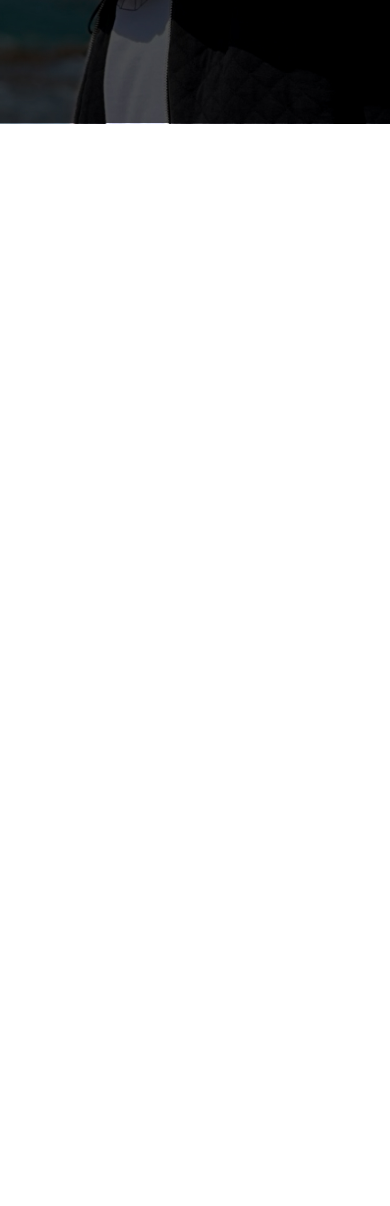
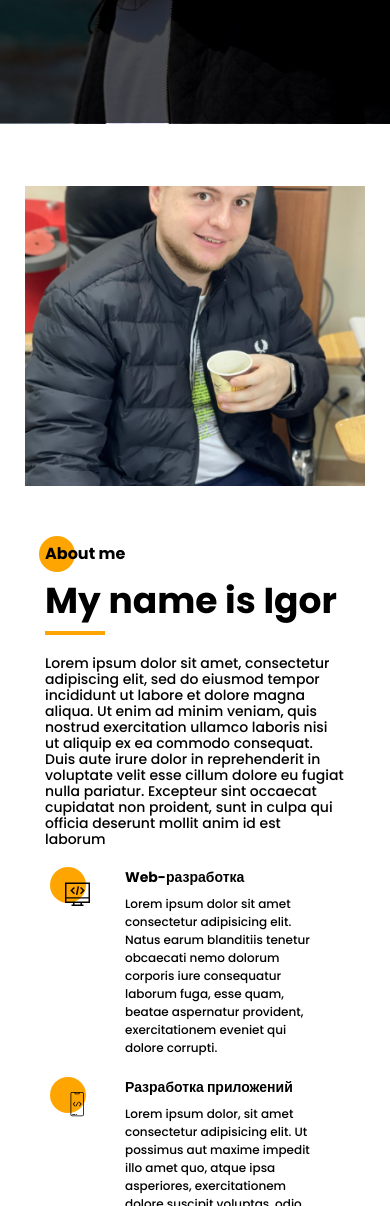
Before and after one commit to igorSurz/portfolioSite, a website: page src/index.html in a window 390 px wide. Shown: the part 718-1924 px from the top of the page. Before the commit the page ends 844 px from the top, so only its background shows below. Drawn offline with nearby package versions, Linux system fonts and the light colour scheme; files that its build step writes are made by us from their sources; files whose address does not match are found by name.

Commit message:
mobile second block

```diff
--- a/src/index.html
+++ b/src/index.html
@@ -125,7 +125,7 @@
 		</div>
 	</section>
 
-	<!-- <section class="aboutMe">
+	<section class="aboutMe">
 		<div class="container aboutMe__container">
 			<img src="img/main_photo.jpg" alt="main_photo" class="aboutMe__photo">
 			<div class="aboutMe__titleBlock">
@@ -155,7 +155,7 @@
 		</div>
 	</section>
 
-	<section class="resume">
+	<!-- <section class="resume">
 		<div class="container">
 			<h2 class="title title_fz16 resume__title">Experience</h2>
 			<div class="title title_fz36 resume__subtitle">How can I be useful</div>
@@ -230,9 +230,9 @@
 				</div>
 			</div>
 		</div>
-	</section>
+	</section> -->
 
-	<section class="skills">
+	<!-- <section class="skills">
 		<div class="container">
 			<h2 class="title title_fz16 skills__title">Skills</h2>
 			<div class="title title_fz36 skills__subtitle">What do I use in my work</div>
@@ -325,9 +325,9 @@
 				</div>
 			</div>
 		</div>
-	</section>
+	</section>  -->
 
-	<section class="portfolio">
+	<!-- <section class="portfolio">
 		<div class="container">
 			<h2 class="title title_fz16 portfolio__title">Portfolio</h2>
 			<div class="title title_fz36 portfolio__subtitle">My works</div>
@@ -345,9 +345,9 @@
 
 
 		</div>
-	</section>
+	</section> -->
 
-	<section class="price">
+	<!-- <section class="price">
 		<div class="container">
 			<h2 class="title title_fz16 price__title">Price list</h2>
 			<div class="divider divider-middle"></div>
@@ -385,9 +385,9 @@
 			</div>
 
 		</div>
-	</section>
+	</section> -->
 
-	<section class="contacts">
+	<!-- <section class="contacts">
 		<div class="container">
 			<div class="contacts__wrapper">
 				<div class="contacts__photo">
--- a/src/sass/blocks/_media.scss
+++ b/src/sass/blocks/_media.scss
@@ -7,17 +7,58 @@
 
 @media (max-width: 1200px) {
 	.container {
-        max-width: 960px ;
+		max-width: 960px;
 	}
 	.sidepanel {
 		display: none;
 	}
-
+	.aboutMe {
+		padding: 20px;
+		margin-top: 40px;
+		&__titleBlock {
+			position: relative;
+			width: 470px;
+		}
+		&__container {
+			column-gap: 35px;
+		}
+		&__skills {
+			width: auto;
+			justify-content: unset;
+			&__text {
+				width: 170px;
+			}
+		}
+	}
 }
 
 @media (max-width: 992px) {
 	.container {
 		max-width: 720px ;
+	}
+	.aboutMe {
+		&__titleBlock {
+			width: 400px;
+		}
+		&__container {
+			column-gap: 30px;
+		}
+		&__photo {
+			width: 300px;
+			height: 500px;
+			object-fit: cover;
+		}
+		&__text {
+			line-height: 16px;
+		}
+		&__skills {
+			&__block {
+				width: 400px;
+			}
+			&__text {
+				width: 400px;
+			}
+		}
 	}
 }
 
@@ -34,6 +75,34 @@
 		&__title {
 			line-height: 39px;
 			width: 400px;
+		}
+	}
+	.aboutMe {
+		&__container {
+			grid-template-columns: repeat(1, 1fr);
+			grid-template-rows: 550px auto auto;
+			grid-template-areas:
+			"photo"
+			"titleBlock"
+			"skills";
+
+		 }
+		&__skills {
+			&__block {
+				width: 260px;
+			}
+			&__text {
+				width: 170px;
+			}
+
+		}
+		&__titleBlock {
+			 width: 525px;
+
+		}
+		&__photo {
+			margin: 0 auto;
+			width: 500px;
 		}
 	}
 }
@@ -67,4 +136,30 @@
 			font-size: 26px;
 		}
 	}
+	.aboutMe {
+		&__container {
+			grid-template-rows: 350px auto auto;
 		}
+		&__skills {
+			margin: 20px 40px;
+			&__block {
+				width: 260px;
+			}
+			&__text {
+				width: 185px;
+				font-size: 12px;
+			}
+		}
+
+		&__titleBlock {
+			 width: 300px;
+		     margin: 0 auto;
+		}
+		&__photo {
+			margin: 0 auto;
+			height: 300px;
+			width: 340px;
+		}
+
+	}
+}
```
Also changed, not shown: dist/css/style.min.css, dist/index.html. Lines whose indentation alone changed are shown as unchanged.
